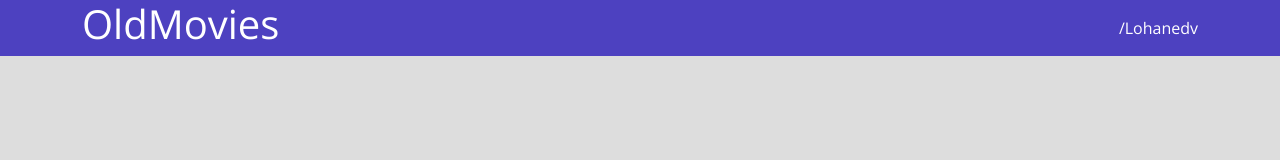
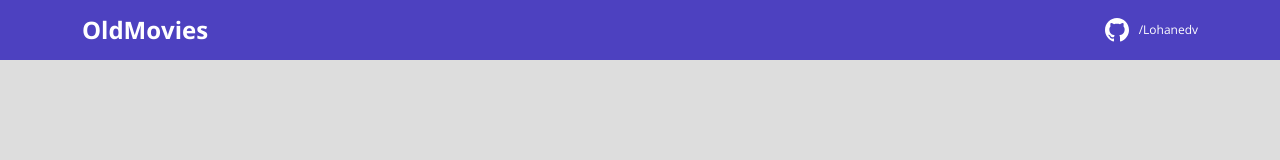
Before and after one commit to Lohanedv/OldMovies, a plain HTML site: page index.html in a window 1280 px wide. Drawn offline with nearby package versions, Linux system fonts and the light colour scheme.

Commit message:
Estilização do Header Protótipo

```diff
--- a/css/styles.css
+++ b/css/styles.css
@@ -1,23 +1,49 @@
 @import url('https://fonts.googleapis.com/css2? family= Open+Sans:wght@300;400;700 & display=swap');
 
+:root {
+    --br-gray: #ddd;
+    --color-primary: #4D41C0;
+    --white: #fff;
+}
 * {
     box-sizing: border-box;
     font-family: 'Open Sans' , sans-serif;
 }
 html, body {
-    background-color: #ddd;
+    background-color: var(--br-gray);
 
 }
+h1, h2, h3, h4m h5, h6 {
+    margin: 0;
+}
 header {
-    background-color: #4D41C0;
-    color: #fff;
+    background-color: var(--color-primary);
+    color: var(--white);
+    height: 60px;
+    display: flex;
+    align-items: center;
 }
 nav {
     display:flex;
     align-items: center;
     justify-content: space-between;
 }
+nav h1{
+    font-size: 24px;
+    font-weight: 700;
+}
+nav a{
+    font-size: 12px;
+    font-weight: 400;
+}
 a, a:hover {
     text-decoration: none;
     color: unset;
 }
+.OldMovies-contact-container {
+    display: flex;
+    align-items: center;
+}
+.OldMovies-contact-container img {
+    margin-right: 10px;
+}
--- a/index.html
+++ b/index.html
@@ -1,21 +1,28 @@
 <!DOCTYPE html>
 <html lang="pt-br">
+
 <head>
     <meta charset="UTF-8">
     <meta http-equiv="X-UA-Compatible" content="IE=edge">
     <meta name="viewport" content="width=device-width, initial-scale=1.0">
     <title>DS Movie</title>
 
-    <link href="https://cdn.jsdelivr.net/npm/bootstrap@5.0.2/dist/css/bootstrap.min.css" rel="stylesheet" integrity="sha384-EVSTQN3/azprG1Anm3QDgpJLIm9Nao0Yz1ztcQTwFspd3yD65VohhpuuCOmLASjC" crossorigin="anonymous">
+    <link href="https://cdn.jsdelivr.net/npm/bootstrap@5.0.2/dist/css/bootstrap.min.css" rel="stylesheet"
+        integrity="sha384-EVSTQN3/azprG1Anm3QDgpJLIm9Nao0Yz1ztcQTwFspd3yD65VohhpuuCOmLASjC" crossorigin="anonymous">
     <link rel="stylesheet" href="css/styles.css">
 </head>
+
 <body>
     <header>
-        <nav class = "container">
+        <nav class="container">
             <h1>OldMovies</h1>
-            <a href="https://github.com/Lohanedv/OldMovies">/Lohanedv</a>
+            <div class = "OldMovies-contact-container">
+                <img src="img/Vector.svg" alt="github repository">
+                <a href="https://github.com/Lohanedv/OldMovies">/Lohanedv</a>
+            </div>
         </nav>
     </header>
 
 </body>
+
 </html>
```
Also changed, not shown: img/Vector.png (deleted), img/Vector.svg (added).
